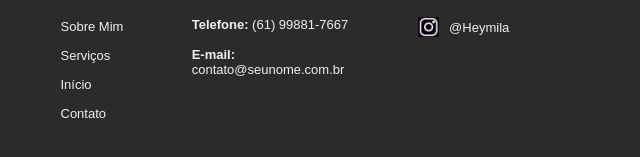
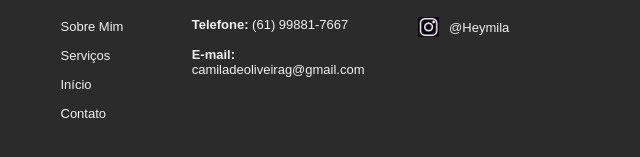
Before and after one commit to leonardodulci/sitecamilaoliveira, a plain HTML site: page index.html in a window 1280 px wide. Shown: the part 7097-7254 px from the top of the page, 381-1021 px from the left. Drawn offline with Linux system fonts and the light colour scheme.

Commit message:
Update index.html

```diff
--- a/index.html
+++ b/index.html
@@ -466,7 +466,7 @@
         <div class="coluna-info atendimento">
             <h4>ATENDIMENTO</h4>
             <p><strong>Telefone:</strong> (61) 99881-7667</p>
-            <p><strong>E-mail:</strong> contato@seunome.com.br</p>
+            <p><strong>E-mail:</strong> camiladeoliveirag@gmail.com</p>
         </div>
 
 
```
